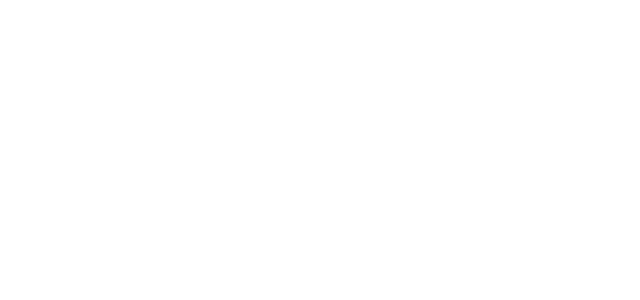
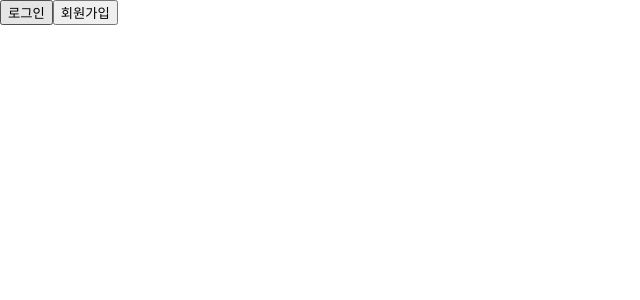
Before and after one commit to SongNoin/wanted-pre-onboarding-challenge-fe-1, a React (Create React App) app in the folder wanted-to-do/: page / in a window 1280 px wide. Shown: the top 300 px of the page, without its empty margins (0-640 px from the left). Built offline with nearby package versions, Linux system fonts and the light colour scheme.

Commit message:
FEAT 1. 홈화면 시맨틱 설계 2. 페이지 이동

```diff
--- a/wanted-to-do/src/components/Home/Home.container.tsx
+++ b/wanted-to-do/src/components/Home/Home.container.tsx
@@ -1,5 +1,21 @@
+import { useNavigate } from "react-router-dom";
 import HomeUI from "./Home.presenter";
 
 export default function HomeContainer() {
-  return <HomeUI />;
+  const navigate = useNavigate();
+
+  function onClickMoveToLogin() {
+    navigate("/login");
+  }
+
+  function onClickMoveToSignUp() {
+    navigate("/signup");
+  }
+
+  return (
+    <HomeUI
+      onClickMoveToLogin={onClickMoveToLogin}
+      onClickMoveToSignUp={onClickMoveToSignUp}
+    />
+  );
 }
--- a/wanted-to-do/src/components/Home/Home.presenter.tsx
+++ b/wanted-to-do/src/components/Home/Home.presenter.tsx
@@ -1,3 +1,22 @@
-export default function HomeUI() {
-  return <></>;
+import styled from "styled-components";
+
+interface Props {
+  onClickMoveToLogin: () => void;
+  onClickMoveToSignUp: () => void;
 }
+
+export default function HomeUI({
+  onClickMoveToLogin,
+  onClickMoveToSignUp,
+}: Props) {
+  return (
+    <>
+      <Wrap>
+        <button onClick={onClickMoveToLogin}>로그인</button>
+        <button onClick={onClickMoveToSignUp}>회원가입</button>
+      </Wrap>
+    </>
+  );
+}
+
+const Wrap = styled.div``;
```
